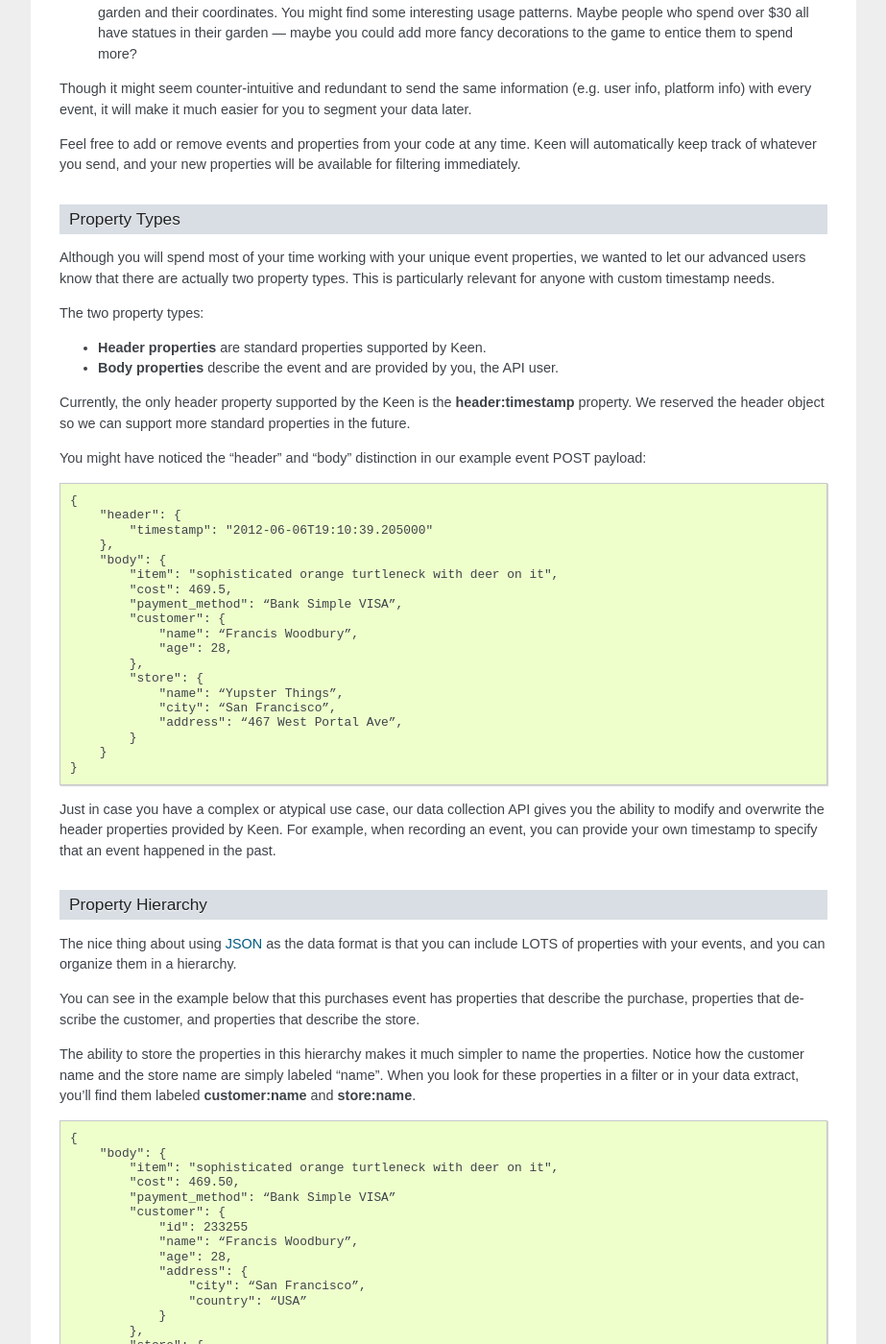
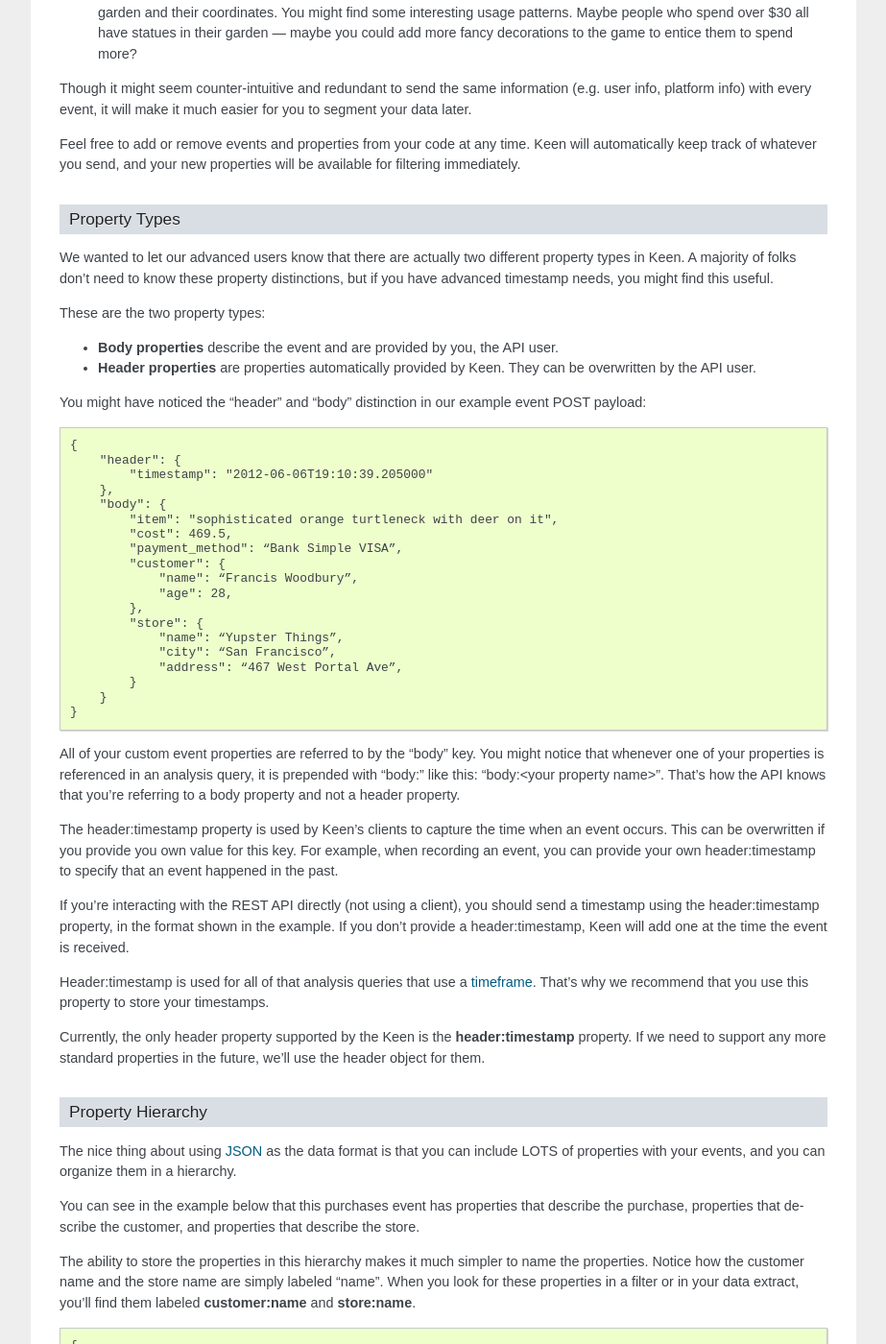
Before and after one commit to keenlabs/Keen-Docs, a Sphinx documentation site: the page built from source/event_data_modeling/event_data_intro.rst, in a window 1280 px wide and 1400 px high, scrolled down 2014 px. Shown: the whole window at 96% size, without its empty margins (198-1121 px from the left). Built offline with Sphinx 7.4.7, drawn with Linux system fonts in a browser that asks for light colours.

Commit message:
updated description of Property Types

```diff
--- a/source/event_data_modeling/event_data_intro.rst
+++ b/source/event_data_modeling/event_data_intro.rst
@@ -94,14 +94,12 @@
 Property Types
 +++++++++++++++++++++++++++++++++
 
-Although you will spend most of your time working with your unique event properties, we wanted to let our advanced users know that there are actually two property types. This is particularly relevant for anyone with custom timestamp needs.
+We wanted to let our advanced users know that there are actually two different property types in Keen. A majority of folks don't need to know these property distinctions, but if you have advanced timestamp needs, you might find this useful.
 
-The two property types:
+These are the two property types:
 
-* **Header properties** are standard properties supported by Keen.
 * **Body properties** describe the event and are provided by you, the API user.
-
-Currently, the only header property supported by the Keen is the **header:timestamp** property. We reserved the header object so we can support more standard properties in the future.
+* **Header properties** are properties automatically provided by Keen. They can be overwritten by the API user.
 
 You might have noticed the “header” and “body” distinction in our example event POST payload:
 
@@ -127,7 +125,18 @@
         }
     }
 
-Just in case you have a complex or atypical use case, our data collection API gives you the ability to modify and overwrite the header properties provided by Keen.  For example, when recording an event, you can provide your own timestamp to specify that an event happened in the past.
+
+All of your custom event properties are referred to by the "body" key. You might notice that whenever one of your properties is referenced in an analysis query, it is prepended with "body:" like this: "body:<your property name>". That's how the API knows that you're referring to a body property and not a header property.
+
+The header:timestamp property is used by Keen's clients to capture the time when an event occurs. This can be overwritten if you provide you own value for this key. For example, when recording an event, you can provide your own header:timestamp to specify that an event happened in the past.
+
+If you're interacting with the REST API directly (not using a client), you should send a timestamp using the header:timestamp property, in the format shown in the example. If you don't provide a header:timestamp, Keen will add one at the time the event is received.
+
+Header:timestamp is used for all of that analysis queries that use a :doc:`timeframe </data_analysis/timeframe>`. That's why we recommend that you use this property to store your timestamps.
+
+Currently, the only header property supported by the Keen is the **header:timestamp** property. If we need to support any more standard properties in the future, we'll use the header object for them.
+
+
 
 .. _property hierarchy:
 
```
